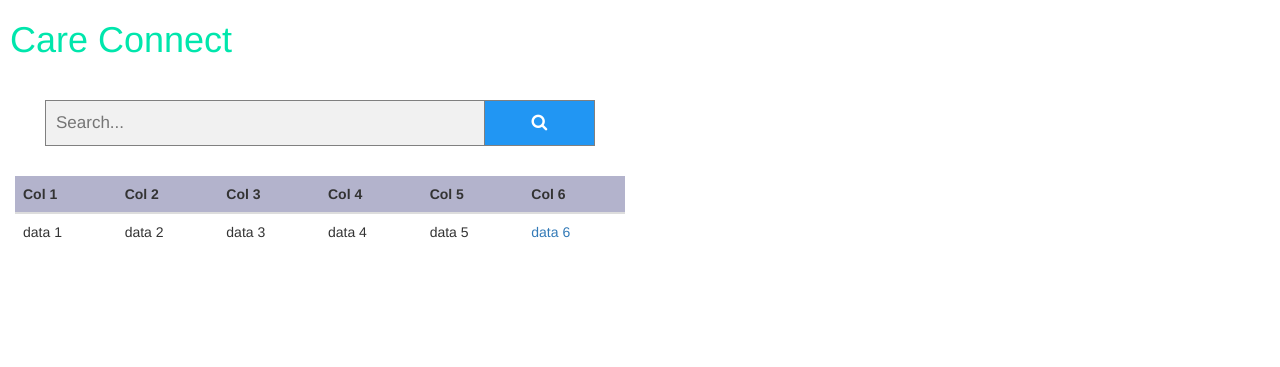
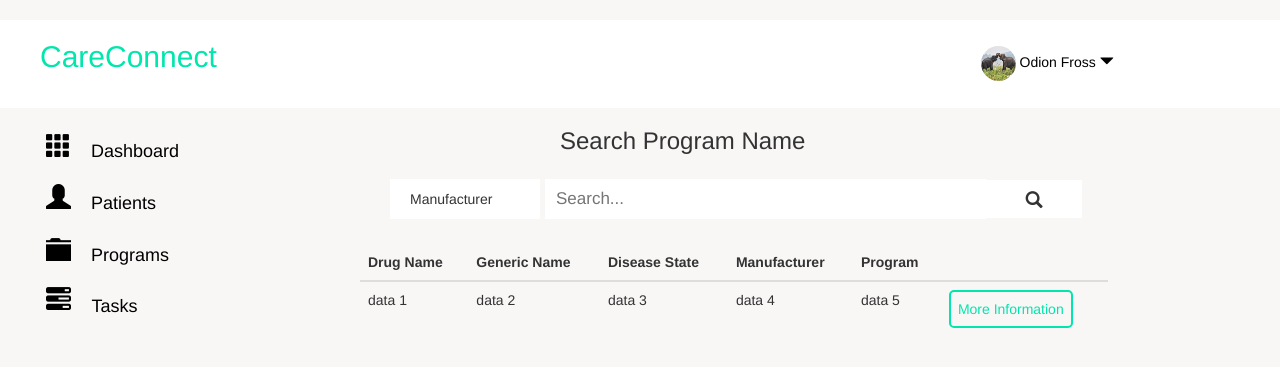
Before and after one commit to odionfross/care-connect, a Django app: page / in a window 1280 px wide. Shown: the top 367 px of the page. Run offline with Django 3.2, Linux system fonts and the light colour scheme; some libraries are stand-ins or nearby versions.

Commit message:
Search Program Name screen

```diff
--- a/care_connect_app/static/style.css
+++ b/care_connect_app/static/style.css
@@ -1,37 +1,169 @@
+* {
+  background-color: #f9f6f6;
+}
+
 #care_title {
 	color: #00e6ac;
-	margin: 10px;
+	margin: 20px 0px;
+  background-color: white;
+  display: inherit;
+}
+
+h2 {
+  margin: auto 20px;
+  padding: 0px 20px 5px;
+  background-color: white;
+  display: inline-block;
+}
+
+#top_right {
+  display: inline-block;
+  background: white;
+  padding: 0px 20px 5px;
+  color: black;
+  margin-left: 700px;
+}
+
+#profile_pic {
+  height: 35px;
+  width: 35px;
+  border-radius: 50%;
+}
+
+h5 {
+  color: black;
+  display: inline-block;
+  background-color: white;
+}
+
+#top_arrow {
+  background-color: white;
+}
+
+#care_body {
+  display: flex;
+  /*margin: 10px 30px;*/
+}
+
+.sidenav {
+  width: 300px;
+  /*position: fixed;*/
+  /*z-index: 1;*/
+  /*top: 20px;*/
+  /*left: 10px;*/
+  /*background: #eee;
+  overflow-x: hidden;*/
+  padding: 8px 0;
+  margin: 10px 30px;
+}
+
+.sidenav a {
+  padding: 6px 8px 6px 16px;
+  text-decoration: none;
+  font-size: 25px;
+  color: black;
+  display: flex;
+  border-radius: 5px;
+}
+
+.navbar {
+  height: 40px;
+  width: 40px;
+  margin: 10px;
+}
+
+.sidenav a:hover {
+  color: white;
+  background-color: #00e6ac;
+  text-decoration: none;
+}
+
+.sidenav h4:hover {
+  color: white;
+  background-color: #00e6ac;
+}
+
+/*.my_nav a :hover {
+
+}*/
+
+.sidenav a .glyphicon:hover {
+  color: white;
+  background-color: #00e6ac;
+}
+
+
+h4 {
+  margin: 5px 20px;
+}
+
+h3 {
+  margin: 10px 200px;
+}
+
+#search_block {
+  display: flex;
+  margin: 25px;
+}
+
+#manufacturer {
+  width: 150px;
+  height: 20px;
+  padding: 19px;
+  margin: auto 5px;
+  background-color: white;
+  border: 1px solid white;
 }
 
 .care_search {
 	display: flex;
-    margin: 30px;
+  height: 40px;
+  /*margin: 30px;*/
 }
 
 form.care_search input[type=text] {
   padding: 10px;
   font-size: 17px;
-  border: 1px solid grey;
-  width: 80%;
-  background: #f1f1f1;
+  border: 1px solid white;
+  width: 500px;
+  background: white;
 }
 
 form.care_search button {
   float: left;
   width: 20%;
   padding: 10px;
-  background: #2196F3;
-  color: white;
+  background: white;
+  /*color: white;*/
   font-size: 17px;
-  border: 1px solid grey;
+  border: 1px solid #f9f6f6;
   border-left: none;
   cursor: pointer;
 }
 
 form.care_search button:hover {
-  background: #0b7dda;
+  background: white;
+}
+
+#search_btn {
+  background: white;
+}
+
+#search_btn:hover {
+  background: white;
 }
 
 thead {
 	background-color: #b3b3cc;
 }
+
+.info_btn {
+  color: #00e6ac;
+  border: 2px solid #00e6ac;
+  border-radius: 5px;
+  padding: 7px;
+}
+
+.info_btn a {
+  color: #00e6ac;
+}
--- a/care_connect_app/templates/index.html
+++ b/care_connect_app/templates/index.html
@@ -8,29 +8,44 @@
     <link rel="stylesheet" type="text/css" href="{% static 'style.css' %}">
   	<link rel="stylesheet" href="https://maxcdn.bootstrapcdn.com/bootstrap/3.4.1/css/bootstrap.min.css">
   	<link rel="stylesheet" href="https://cdnjs.cloudflare.com/ajax/libs/font-awesome/4.7.0/css/font-awesome.min.css">
+  	<script src="https://ajax.googleapis.com/ajax/libs/jquery/3.2.1/jquery.min.js"></script>
+  	<script src="https://maxcdn.bootstrapcdn.com/bootstrap/3.3.7/js/bootstrap.min.js"></script>
 </head>
 <body>
 	<div id="care_title">
-		<h1>Care Connect</h1>
+		<h2>CareConnect</h2>
+		<div id="top_right">
+			<img src="{% static "images/elephants.jpg" %}" alt="profile_pic" id="profile_pic"/>
+			<h5>Odion Fross</h5>
+			<span class="glyphicon glyphicon-triangle-bottom" id="top_arrow"></span>
+		</div>
 	</div>
-	<div class="col-xl-8 col-md-6">
-		<div class="card card-fluid">
-			<div class="card-header border-0">
+	<div id="care_body">
+		<div class="sidenav">
+			<a href="#about"><span class="glyphicon glyphicon-th" class="my_nav"></span><h4>Dashboard</h4></a>
+		  	<a href="#services"><span class="glyphicon glyphicon-user" class="my_nav"></span><h4>Patients</h4></a>
+		  	<a href="#clients"><span class="glyphicon glyphicon-folder-close" class="my_nav"></span><h4>Programs</h4></a>
+		  	<a href="#contact"><span class="glyphicon glyphicon-tasks" class="my_nav"></span><h4>Tasks</h4></a>
+		</div>
+		<div>
+			<h3>Search Program Name</h3>
+			<div class="card-header border-0" id="search_block">
+				<input type="text" value="Manufacturer" name="search" id="manufacturer">
 				<form class="care_search" action="/action_page.php">
 					<input type="text" placeholder="Search..." name="search">
-				  	<button type="submit"><i class="fa fa-search"></i></button>
+				  	<button type="submit"><span class="glyphicon glyphicon-search" id="search_btn"></span></button>
 				</form>
 			</div>
 			<div class="table-responsive">
 				<table class="table align-items-center">
 					<thead>
 						<tr>
-							<th scope="col" class="sort" data-sort="name">Col 1</th>
-							<th scope="col" class="sort" data-sort="name">Col 2</th>
-							<th scope="col" class="sort" data-sort="name">Col 3</th>
-							<th scope="col" class="sort" data-sort="name">Col 4</th>
-							<th scope="col" class="sort" data-sort="name">Col 5</th>
-							<th scope="col" class="sort" data-sort="name">Col 6</th>
+							<th scope="col" class="sort" data-sort="name">Drug Name</th>
+							<th scope="col" class="sort" data-sort="name">Generic Name</th>
+							<th scope="col" class="sort" data-sort="name">Disease State</th>
+							<th scope="col" class="sort" data-sort="name">Manufacturer</th>
+							<th scope="col" class="sort" data-sort="name">Program</th>
+							<th scope="col" class="sort" data-sort="name"></th>
 						</tr>
 					</thead>
 					<tbody>
@@ -40,7 +55,7 @@
 							<td scope="row">data 3</td>
 							<td scope="row">data 4</td>
 							<td scope="row">data 5</td>
-							<td scope="row"><a href="/">data 6</a></td>
+							<td scope="row"><a href="/"><button class="info_btn">More Information</button></a></td>
 						</tr>
 					</tbody>
 				</table>
```
Also changed, not shown: care_connect_app/static/images/elephants.jpg (added).
